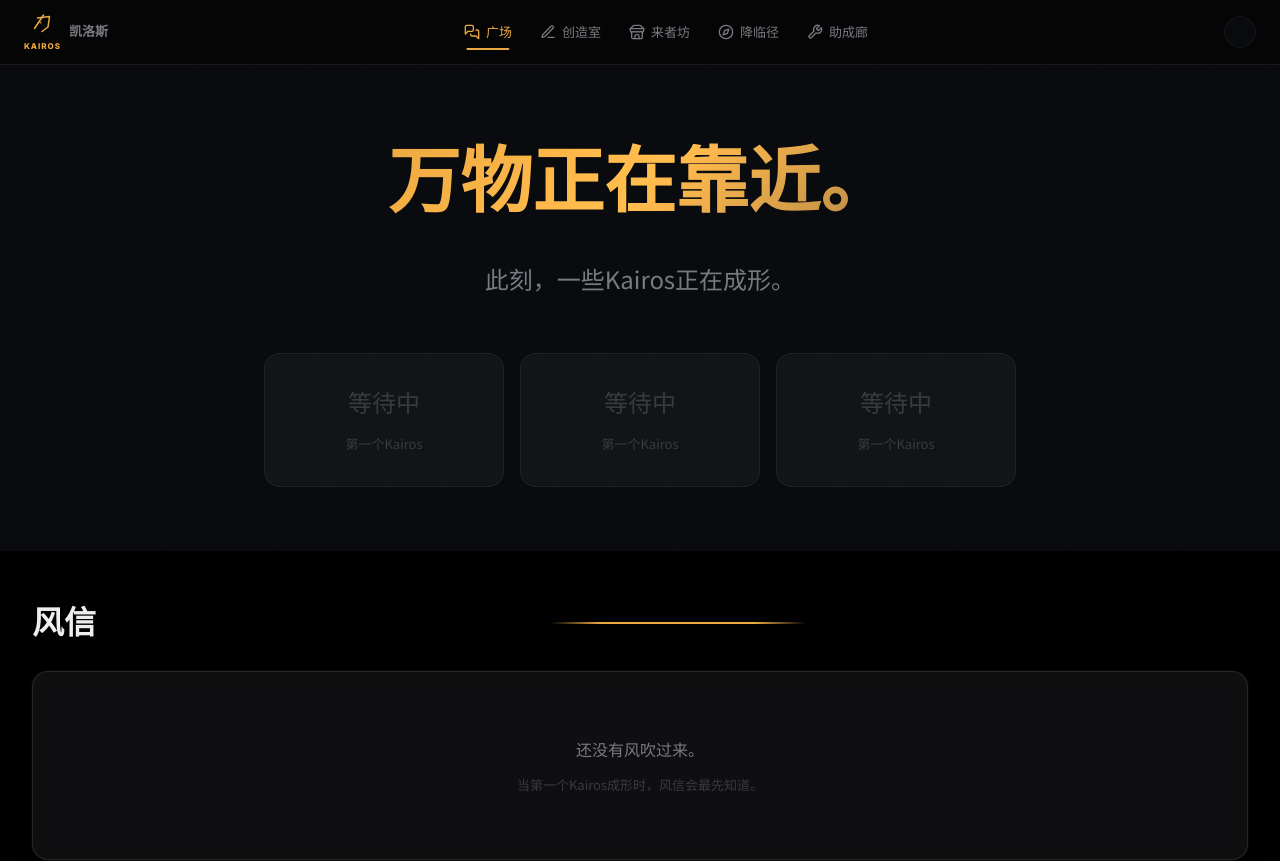
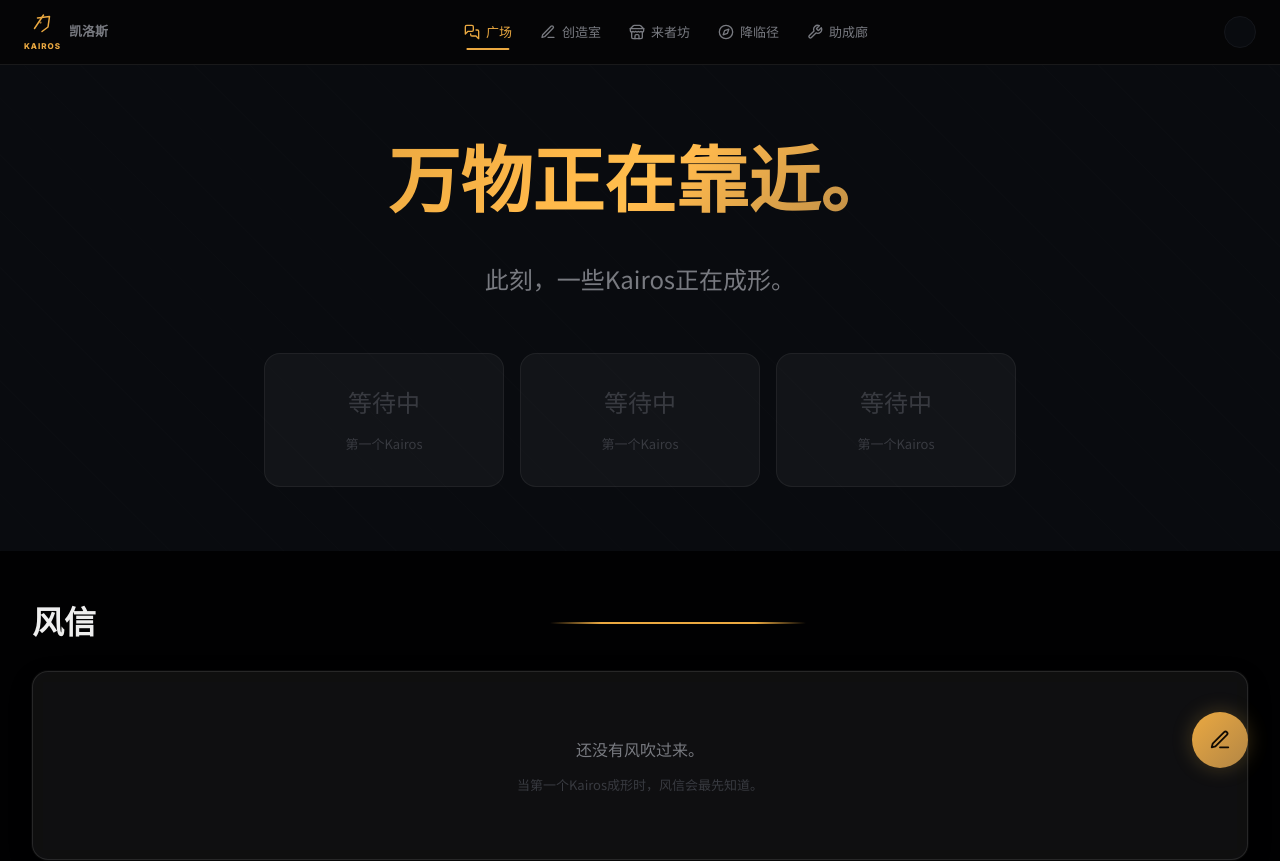
Before and after one commit to aidulibrary/kairos, a Next.js app: page / in a window 1280 px wide. Shown: the top 861 px of the page. Built offline with nearby package versions, Linux system fonts and the light colour scheme.

Commit message:
KAIROS MVP — QuickActionMenu component

```diff
--- /dev/null
+++ b/src/components/QuickActionMenu.tsx
@@ -0,0 +1,47 @@
+'use client'
+
+import { useState, useRef, useEffect } from 'react'
+import { PenLine } from 'lucide-react'
+import { useRouter } from 'next/navigation'
+
+const menuItems = [
+  { label: '开启一个新的Kairos', href: '/creator' },
+  { label: '更新我的信物', href: '/arriver' },
+  { label: '发现附近', href: '/descender' },
+  { label: '展示服务', href: '/facilitator' },
+]
+
+export function QuickActionMenu() {
+  const [open, setOpen] = useState(false)
+  const ref = useRef<HTMLDivElement>(null)
+  const router = useRouter()
+
+  useEffect(() => {
+    function handleClickOutside(e: MouseEvent) {
+      if (ref.current && !ref.current.contains(e.target as Node)) setOpen(false)
+    }
+    if (open) document.addEventListener('mousedown', handleClickOutside)
+    return () => document.removeEventListener('mousedown', handleClickOutside)
+  }, [open])
+
+  return (
+    <div ref={ref} style={{ position: 'fixed', bottom: 32, right: 32, zIndex: 50 }}>
+      {open && (
+        <div className="flex flex-col gap-1 mb-3" style={{ animation: 'kairos-approach 0.25s ease' }}>
+          {menuItems.map((item) => (
+            <button key={item.href} onClick={() => { setOpen(false); router.push(item.href) }}
+              className="px-4 py-2.5 text-left rounded-[var(--radius-button)] transition-all duration-200"
+              style={{ background: 'rgba(255,255,255,0.08)', backdropFilter: 'blur(12px)', border: '1px solid rgba(255,255,255,0.10)', color: 'var(--kairo-speak)', fontFamily: 'var(--font-chinese-body)', fontSize: 'var(--text-small)', whiteSpace: 'nowrap' }}>
+              {item.label}
+            </button>
+          ))}
+        </div>
+      )}
+      <button onClick={() => setOpen(!open)}
+        className="flex items-center justify-center transition-all duration-200"
+        style={{ width: 56, height: 56, borderRadius: 'var(--radius-full)', background: 'linear-gradient(135deg, var(--kairo-glimmer), var(--kairo-ember))', boxShadow: '0 0 20px rgba(232,185,74,0.25)', border: 'none', cursor: 'pointer' }}>
+        <PenLine size={22} color="oklch(0.15 0.02 75)" />
+      </button>
+    </div>
+  )
+}
```
